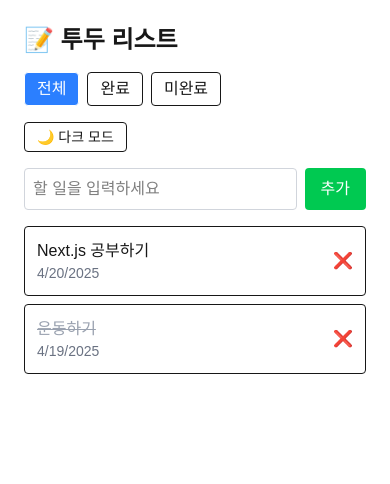
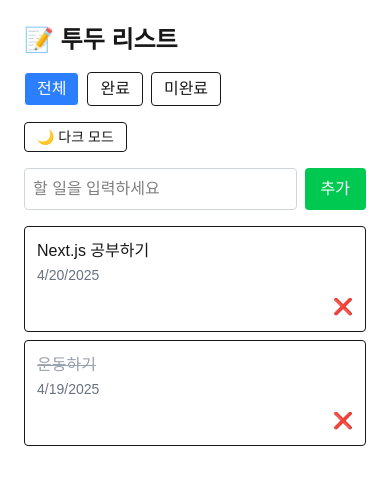
Before and after one commit to zyansuh/Todo-List, a Next.js app: page / in a window 390 px wide. Shown: the top 484 px of the page. Built offline with nearby package versions, Linux system fonts and the light colour scheme; data requests are answered from the project's data file.

Commit message:
TodoList 반응형 개선 및 경로 기반 필터 처리 추가

```diff
--- a/src/app/completed/page.tsx
+++ b/src/app/completed/page.tsx
@@ -1,4 +1,3 @@
-// src/app/completed/page.tsx
 import TodoList from '@/components/TodoList'
 import Link from 'next/link'
 
@@ -10,6 +9,5 @@ export default function CompletedPage() {
         ← 돌아가기
       </Link>
       <TodoList />
-    </main>
   )
 }
--- a/src/components/TodoList.tsx
+++ b/src/components/TodoList.tsx
@@ -2,12 +2,17 @@
 
 import { useTodos } from '@/hooks/useTodos'
 import { Todo } from '@/types/todo'
-import { useSearchParams } from 'next/navigation'
+import { useSearchParams, usePathname } from 'next/navigation'
 import { motion, AnimatePresence } from 'framer-motion'
 
 export default function TodoList() {
   const { data: todos, isLoading, isError, editTodo, removeTodo } = useTodos()
-  const filter = useSearchParams().get('filter') || 'all'
+
+  const searchParams = useSearchParams()
+  const pathname = usePathname()
+
+  // ✅ filter 파악: URL 쿼리 or 경로 기반
+  const filter = searchParams.get('filter') || (pathname === '/completed' ? 'done' : 'all')
 
   if (isLoading) return <p>로딩 중...</p>
   if (isError) return <p>에러가 발생했습니다.</p>
@@ -24,28 +29,28 @@ export default function TodoList() {
         {filtered?.map((todo) => (
           <motion.li
             key={todo.id}
-            initial={{ opacity: 0, x: -20 }}
-            animate={{ opacity: 1, x: 0 }}
-            exit={{ opacity: 0, x: 20 }}
+            initial={{ opacity: 0, y: -10 }}
+            animate={{ opacity: 1, y: 0 }}
+            exit={{ opacity: 0, y: 10 }}
             layout
-            className="flex justify-between items-center p-3 border rounded bg-white dark:bg-gray-800"
+            className="flex flex-col sm:flex-row justify-between sm:items-center gap-2 p-3 border rounded bg-white dark:bg-gray-800"
           >
-            <div className="flex flex-col">
-              <span
-                onClick={() =>
-                  editTodo.mutate({ ...todo, completed: !todo.completed })
-                }
-                className={`cursor-pointer ${todo.completed ? 'line-through text-gray-400' : ''}`}
+            <div className="flex-1">
+              <p
+                onClick={() => editTodo.mutate({ ...todo, completed: !todo.completed })}
+                className={`cursor-pointer break-words ${
+                  todo.completed ? 'line-through text-gray-400' : ''
+                }`}
               >
                 {todo.title}
-              </span>
+              </p>
               <span className="text-sm text-gray-500 dark:text-gray-400">
                 {new Date(todo.createdAt).toLocaleDateString()}
               </span>
             </div>
             <button
               onClick={() => removeTodo.mutate(todo.id)}
-              className="text-red-500 hover:text-red-700"
+              className="self-end sm:self-auto text-red-500 hover:text-red-700"
             >
               ❌
             </button>
```
